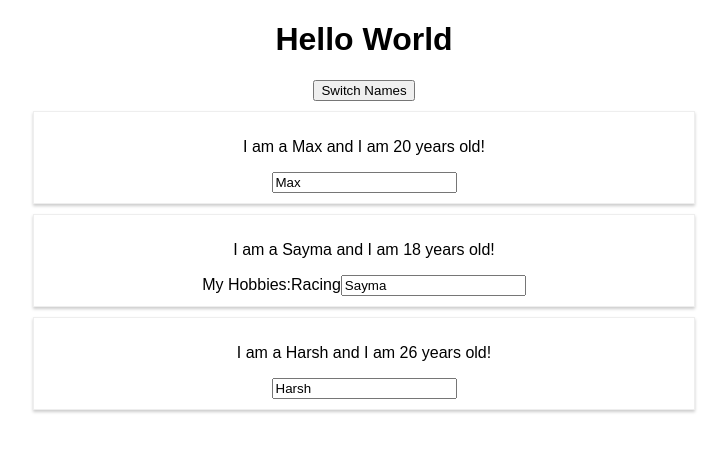
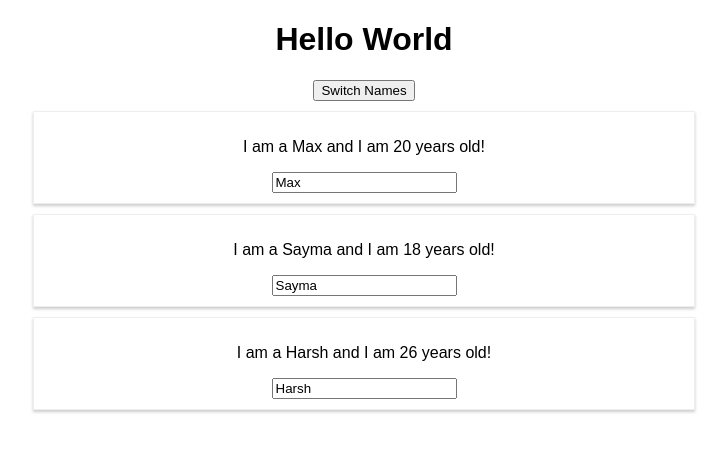
Before and after one commit to saymarizvi27/react-learn-basics, a React (Create React App) app: page / in a window 1280 px wide. Both pictures are taken after a click on the button "Switch Names". Shown: the top 452 px of the page, without its empty margins (276-1003 px from the left). Built offline with nearby package versions, Linux system fonts and the light colour scheme.

Commit message:
using map and iterate over loop

```diff
--- a/src/App.js
+++ b/src/App.js
@@ -71,16 +71,19 @@
     }
 
     let person = null;
-    //Better way and cleaner way
+    //Better way and cleaner way and preferred way
     if (this.state.showPersons) {
       person =
         (
           <div>
-            <Person name={this.state.persons[0].name} age={this.state.persons[0].age} />
+            {this.state.persons.map(person=>{
+               return (<Person name={person.name} age={person.age} />)
+            })}
+            {/* <Person name={this.state.persons[0].name} age={this.state.persons[0].age} />
             <Person name={this.state.persons[1].name} age={this.state.persons[1].age}
               switchNameHandler={this.switchNameHandler.bind(this, 'Megan')}
               nameChangeHandler={this.nameChangeHandler}>My Hobbies:Racing</Person>
-            <Person name={this.state.persons[2].name} age={this.state.persons[2].age} />
+            <Person name={this.state.persons[2].name} age={this.state.persons[2].age} /> */}
           </div>
         );
     }
```
